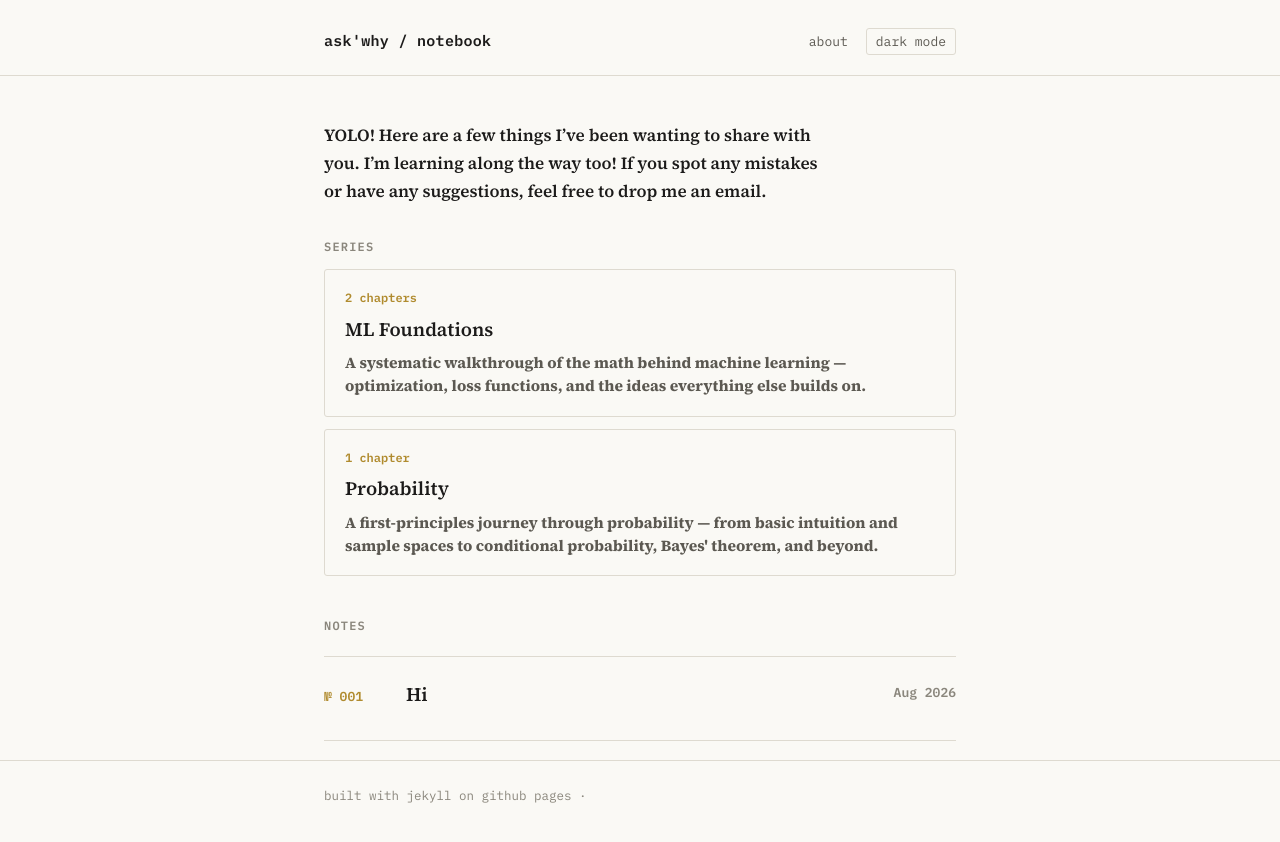
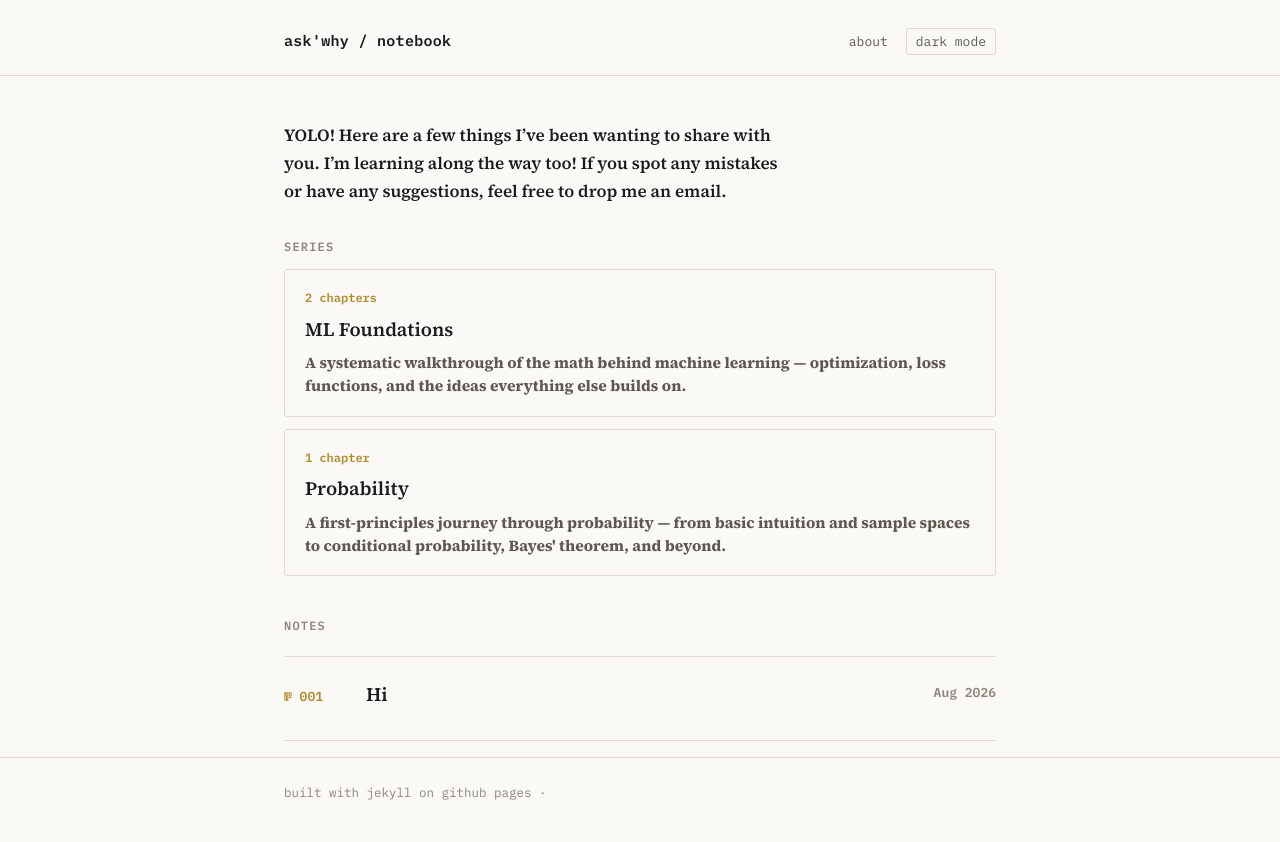
Before and after one commit to adarsh-s-kamatagi/adarsh-s-kamatagi.github.io, a Jekyll site: the page built from index.md, in a window 1280 px wide. Shown: the top 842 px of the page. Built offline with Jekyll 4.4.1, drawn with Linux system fonts in a browser that asks for light colours; nearby versions of some CDN libraries.

Commit message:
Adjust CSS variables for layout and font size

```diff
--- a/assets/css/style.css
+++ b/assets/css/style.css
@@ -17,7 +17,7 @@
   --font-serif: "Source Serif 4", Georgia, "Times New Roman", serif;
   --font-mono: "IBM Plex Mono", "SFMono-Regular", Consolas, monospace;
 
-  --measure: 680px;
+  --measure: 760px;
   --radius: 3px;
 }
 
@@ -45,7 +45,7 @@
   background: var(--bg);
   color: var(--ink);
   font-family: var(--font-serif);
-  font-size: 19px;
+  font-size: 16px;
   line-height: 1.65;
   transition: background 0.15s ease, color 0.15s ease;
 }
```
